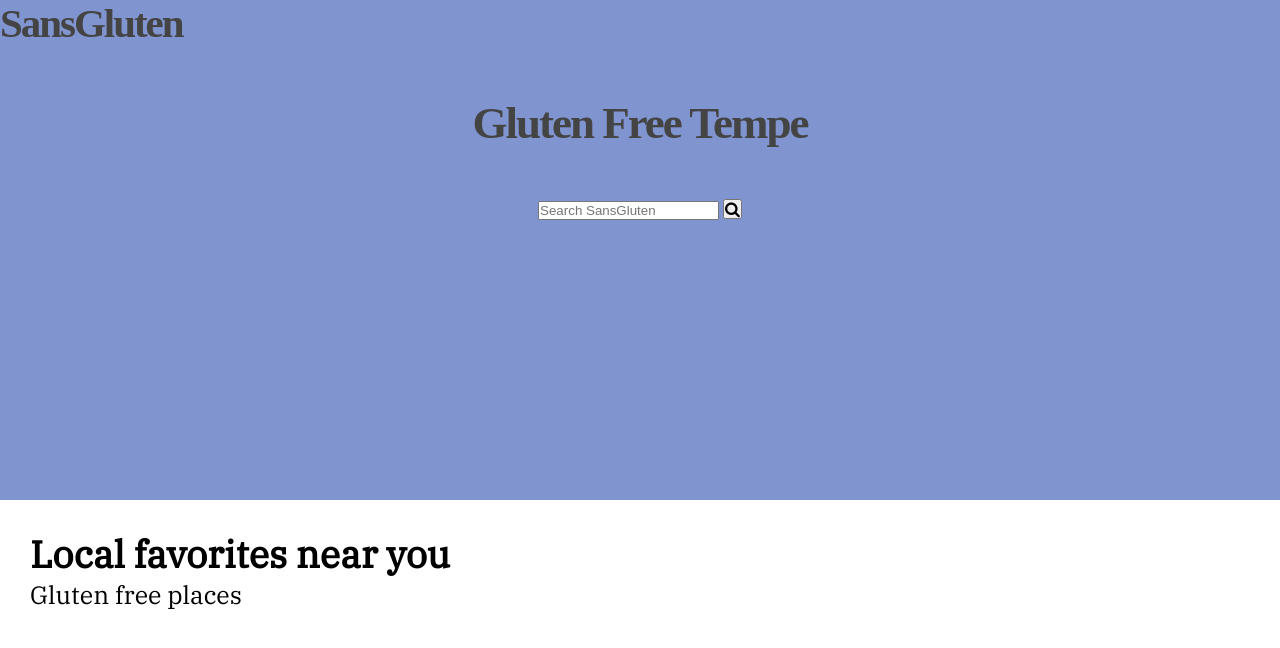
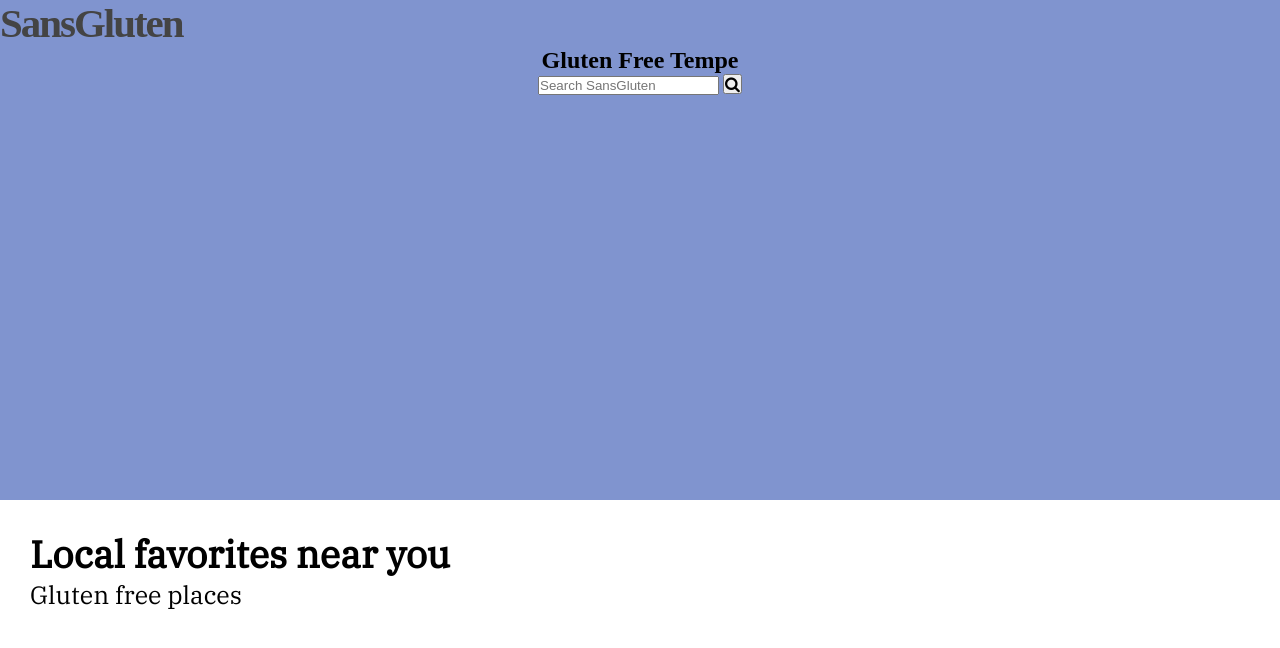
Before and after one commit to hgonz16/SansGluten, a website: page public/index.html in a window 1280 px wide. Drawn offline with Linux system fonts and the light colour scheme.

Commit message:
Remove unnecessary html blocks

```diff
--- a/public/index.html
+++ b/public/index.html
@@ -16,10 +16,8 @@
       <nav class="logo">
         <h1>SansGluten</h1>
       </nav>
-    <header class="main-header">
+      <form class="search-content">
         <h2>Gluten Free Tempe</h2>
-    </header>
-    <form class="search-content">
         <input type="text" class="search-field" placeholder="Search SansGluten" />
         <button type="submit" class="fa fa-search"></button>
       </form>
```
Lines whose indentation alone changed are shown as unchanged.
